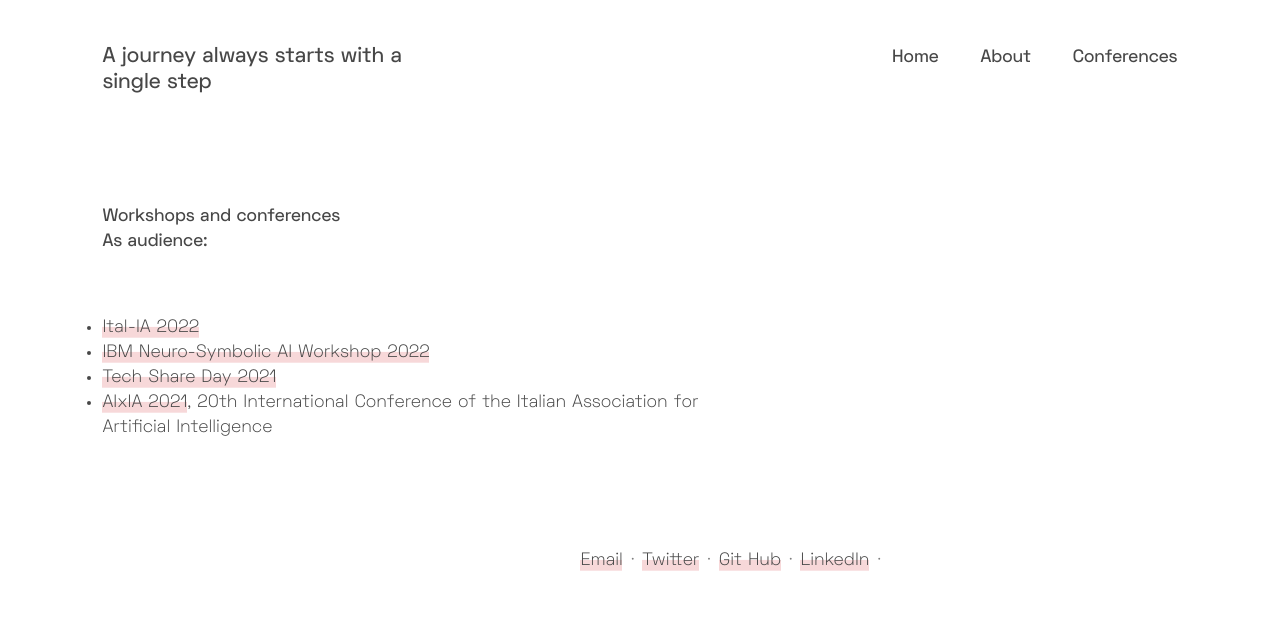
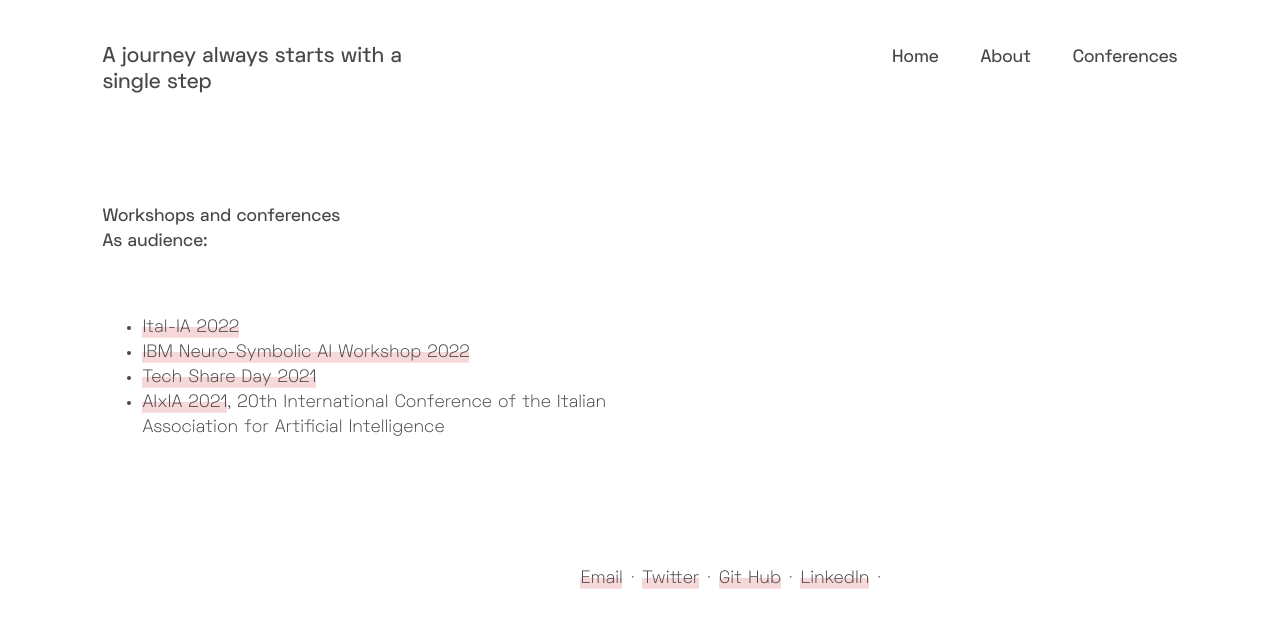
Before and after one commit to lollix91/andrearafanelli.github.io, a Jekyll site: the page built from conferences.html, in a window 1280 px wide. Shown: the top 628 px of the page. Built offline with Jekyll 4.4.1, drawn with Linux system fonts in a browser that asks for light colours.

Commit message:
Update style.scss

```diff
--- a/css/style.scss
+++ b/css/style.scss
@@ -522,12 +522,6 @@
   white-space: nowrap;
 }
 
-
-* {
-  margin: 0;
-  padding: 0;
-  box-sizing: border-box
-}
 #canvas1 {
   position: absolute;
   top: 0;
```
